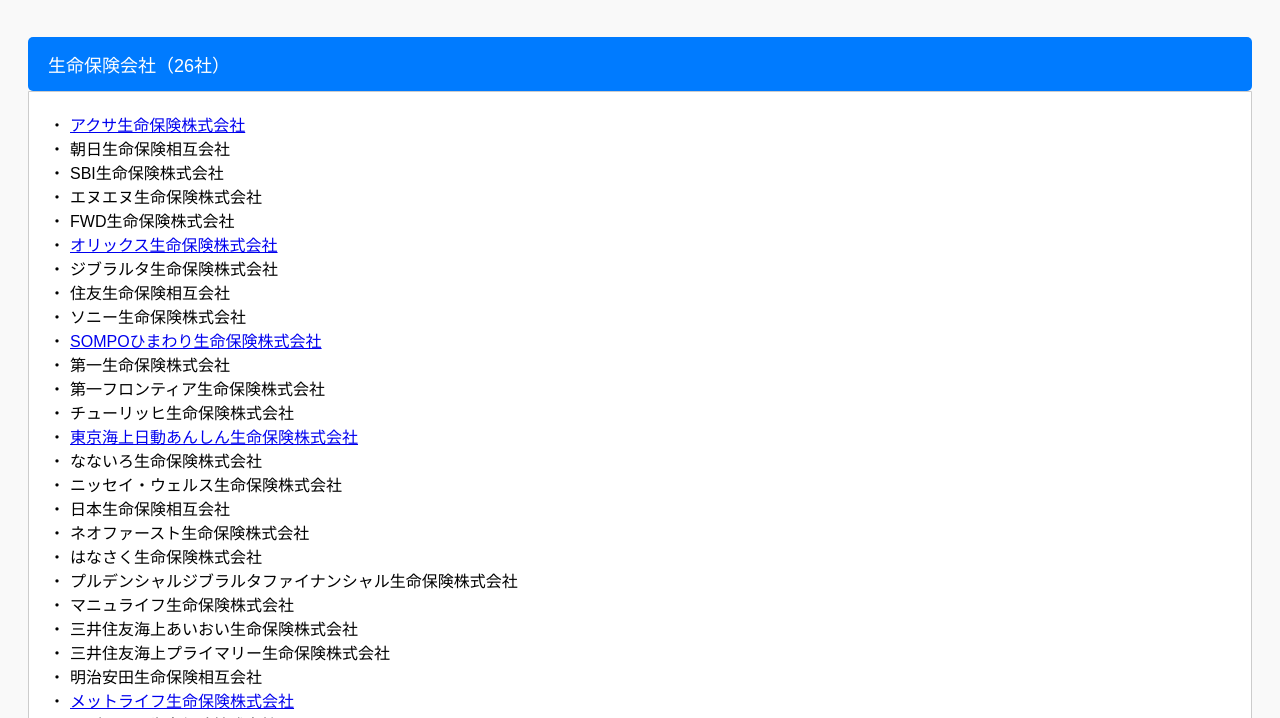
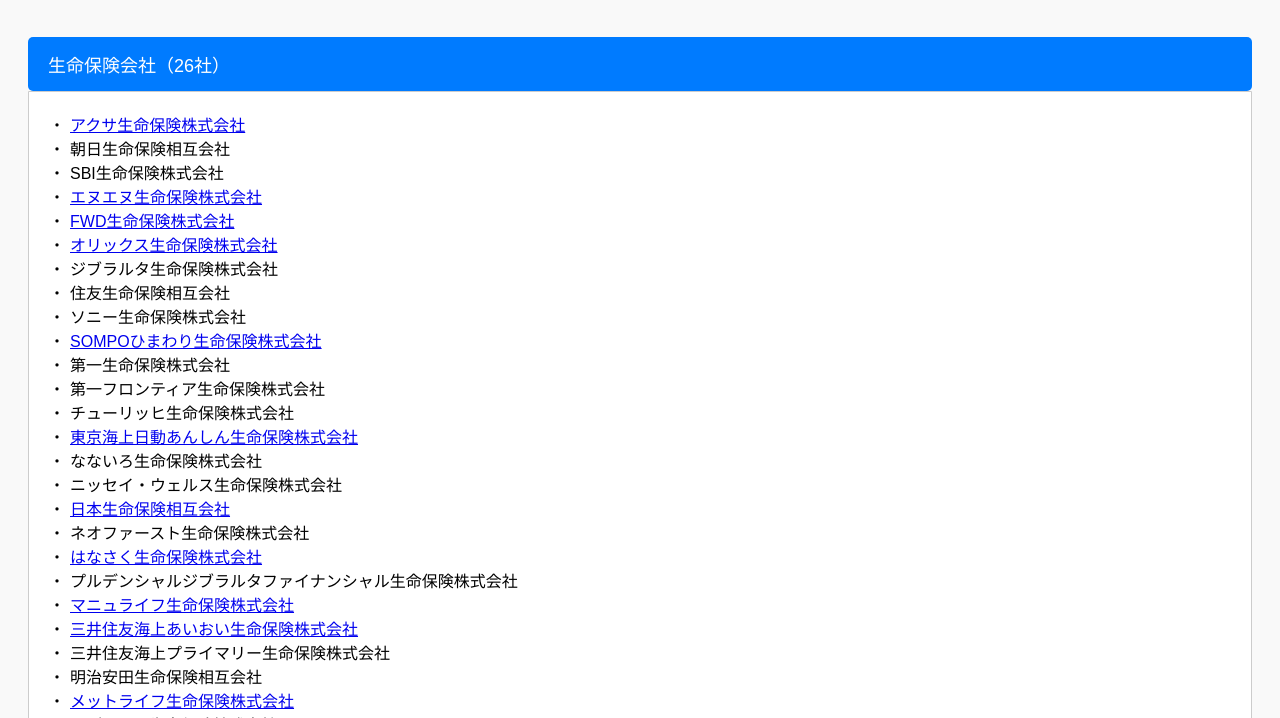
Before and after one commit to DrPotter2022/call-link-test, a plain HTML site: page support_list.html in a window 1280 px wide. Both pictures are taken after a click on the button "生命保険会社（26社）". Shown: the part 82-800 px from the top of the page. Drawn offline with Linux system fonts and the light colour scheme.

Commit message:
Update support_list.html

```diff
--- a/support_list.html
+++ b/support_list.html
@@ -67,12 +67,12 @@
       <li><a href="https://www.wize.uno/axa_call_links_axacolor_final.html">アクサ生命保険株式会社</a></li>
       <li>朝日生命保険相互会社</li>
       <li>SBI生命保険株式会社</li>
-      <li>エヌエヌ生命保険株式会社</li>
-      <li>FWD生命保険株式会社</li>
+      <li><a href="nn_call_links_final.html">エヌエヌ生命保険株式会社</a></li>
+      <li><a href="fwd_call_links_final.html">FWD生命保険株式会社</a></li>
       <li><a href="https://www.wize.uno/orix_call_links_helpdesk_final_with_webimage.html">オリックス生命保険株式会社</a></li>
       <li>ジブラルタ生命保険株式会社</li>
       <li>住友生命保険相互会社</li>
-      <li>ソニー生命保険株式会社</li>
+      <li><a href="https://www.wize.uno/sony_call_links_final.html"></a>ソニー生命保険株式会社</a></li>
       <li><a hreF="https://vivr.himawari-life.co.jp/7/hilfreichewebsite_esc_index.html">SOMPOひまわり生命保険株式会社</a></li>
       <li>第一生命保険株式会社</li>
       <li>第一フロンティア生命保険株式会社</li>
@@ -80,12 +80,12 @@
       <li><a href="https://www.wize.uno/anshin_call_links_final_with_extra_refs.html">東京海上日動あんしん生命保険株式会社</a></li>
       <li>なないろ生命保険株式会社</li>
       <li>ニッセイ・ウェルス生命保険株式会社</li>
-      <li>日本生命保険相互会社</li>
+      <li><a href="nissay_call_links_final.html">日本生命保険相互会社</a></li>
       <li>ネオファースト生命保険株式会社</li>
-      <li>はなさく生命保険株式会社</li>
+      <li><a href="hanasaku_call_links_final.html">はなさく生命保険株式会社</a></li>
       <li>プルデンシャルジブラルタファイナンシャル生命保険株式会社</li>
-      <li>マニュライフ生命保険株式会社</li>
-      <li>三井住友海上あいおい生命保険株式会社</li>
+      <li><a href="https://www.wize.uno/manulife_call_links_final.html">マニュライフ生命保険株式会社</a></li>
+      <li><a href="aioi_call_links_final.html">三井住友海上あいおい生命保険株式会社</a></li>
       <li>三井住友海上プライマリー生命保険株式会社</li>
       <li>明治安田生命保険相互会社</li>
       <li><a href="https://www.wize.uno/met_call_links_footer_all_links_corrected.html">メットライフ生命保険株式会社</a></li>
```
